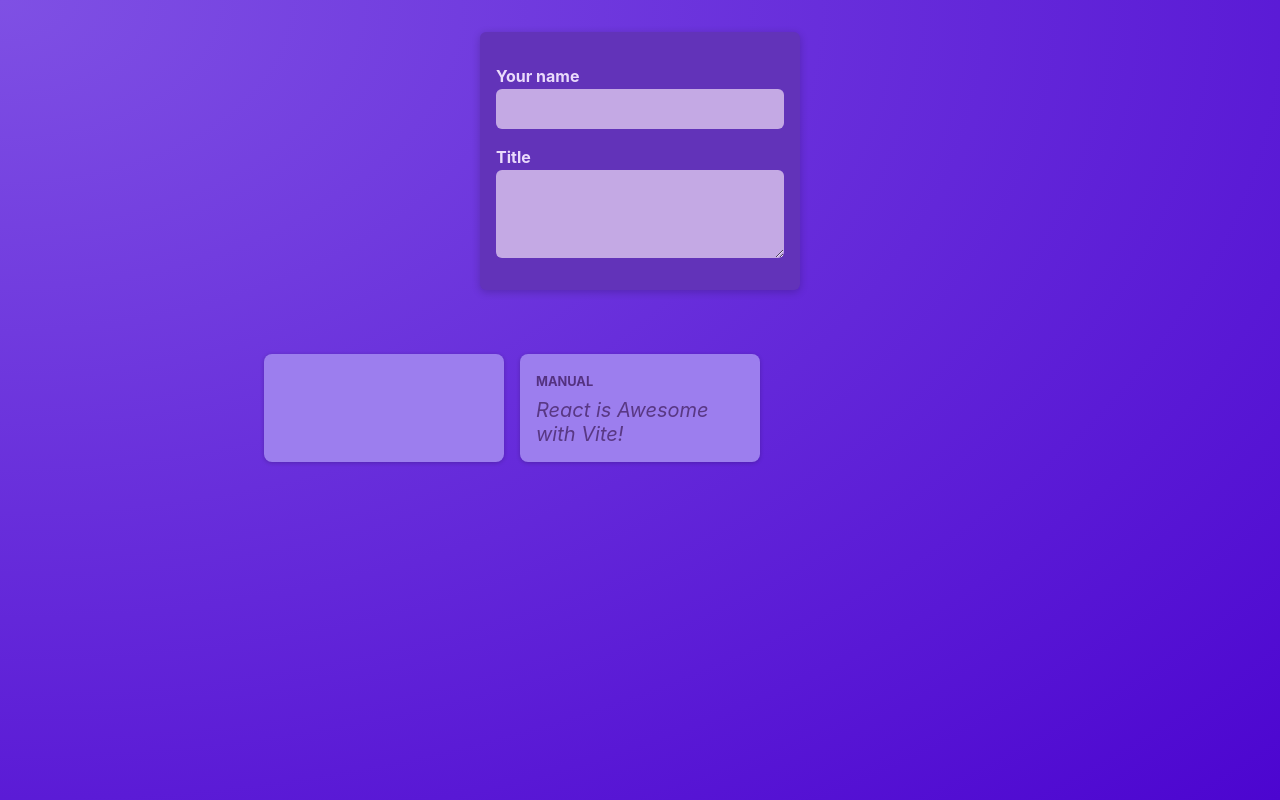
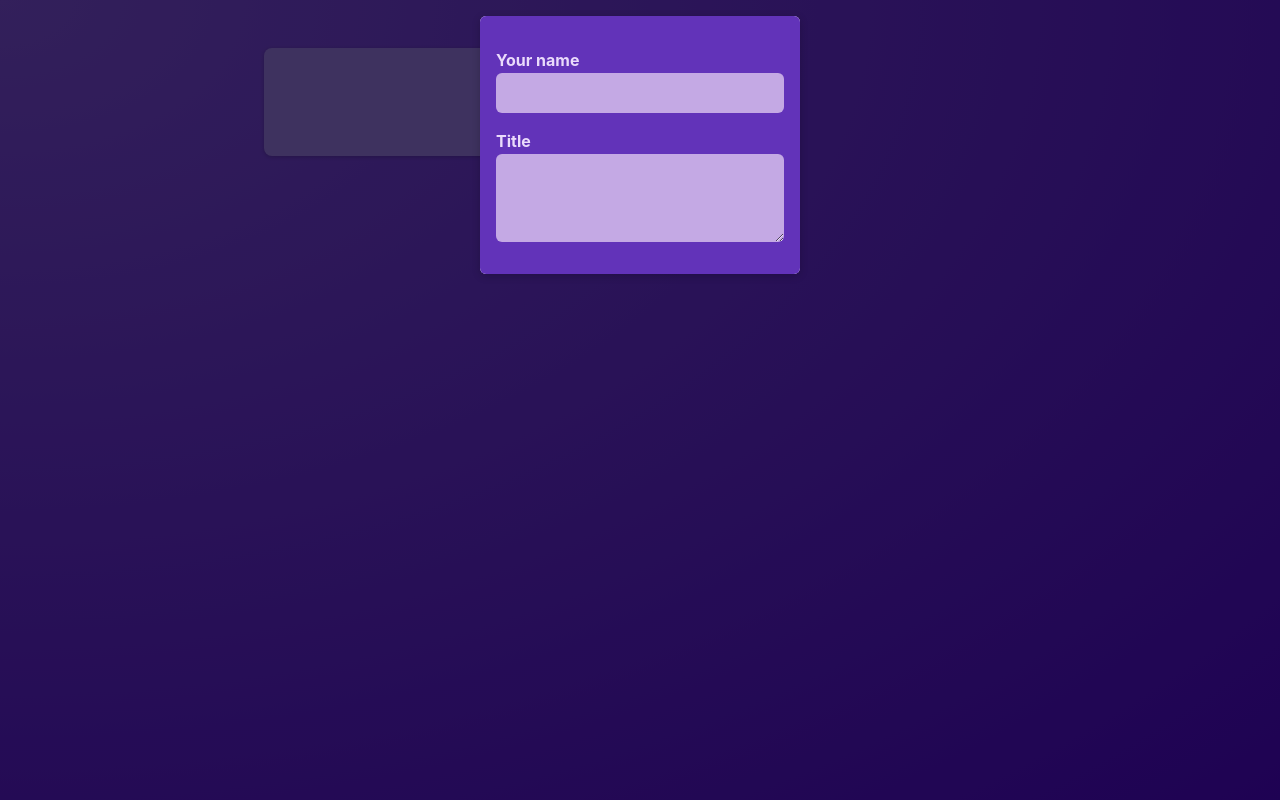
Before and after one commit to sangayt1997/react-vite-app, a React (Vite) app: page / in a window 1280 px wide. Built offline with nearby package versions, Linux system fonts and the light colour scheme.

Commit message:
adding modal component

```diff
--- /dev/null
+++ b/src/components/modal/modal.jsx
@@ -0,0 +1,14 @@
+import classes from "./modal.module.css";
+
+function Modal({children}) {
+    return (
+        <>
+            <div className={classes.backdrop}/>
+            <dialog open className={classes.modal}>
+                {children}
+            </dialog>
+        </>
+    )
+}
+
+export default Modal;
--- /dev/null
+++ b/src/components/modal/modal.module.css
@@ -0,0 +1,18 @@
+.backdrop {
+    position: fixed;
+    top: 0;
+    left: 0;
+    width: 100%;
+    height: 100vh;
+    background-color: rgba(0, 0, 0, 0.6);
+    z-index: 1;
+}
+
+.modal {
+    border: none;
+    border-radius: 6px;
+    box-shadow: 0 2px 8px rgba(0, 0, 0, 0.2);
+    padding: 0;
+    overflow: hidden;
+    z-index: 1;
+}
--- a/src/components/new-post/new-post.module.css
+++ b/src/components/new-post/new-post.module.css
@@ -2,9 +2,6 @@
     background-color: #6233b9;
     padding: 1rem;
     width: 20rem;
-    margin: 2rem auto;
-    border-radius: 6px;
-    box-shadow: 0 2px 8px rgba(0, 0, 0, 0.2);
 }
 
 .form label {
--- a/src/components/posts-list/posts-list.jsx
+++ b/src/components/posts-list/posts-list.jsx
@@ -2,6 +2,7 @@
 import classes from "./posts-list.module.css";
 import Post from "../post/post.jsx";
 import NewPost from "../new-post/new-post.jsx";
+import Modal from "../modal/modal.jsx";
 
 function PostsList() {
     const [enteredTitle, setEnteredTitle] = useState('');
@@ -17,7 +18,9 @@
 
     return (
         <>
-            <NewPost onAuthorChange={authorChangeHandler} onTitleChange={titleChangeHandle}/>
+            <Modal>
+                <NewPost onAuthorChange={authorChangeHandler} onTitleChange={titleChangeHandle}/>
+            </Modal>
             <ul className={classes.posts}>
                 <Post author={enteredAuthor} title={enteredTitle}/>
                 <Post author="Manual" title="React is Awesome with Vite!"/>
```
